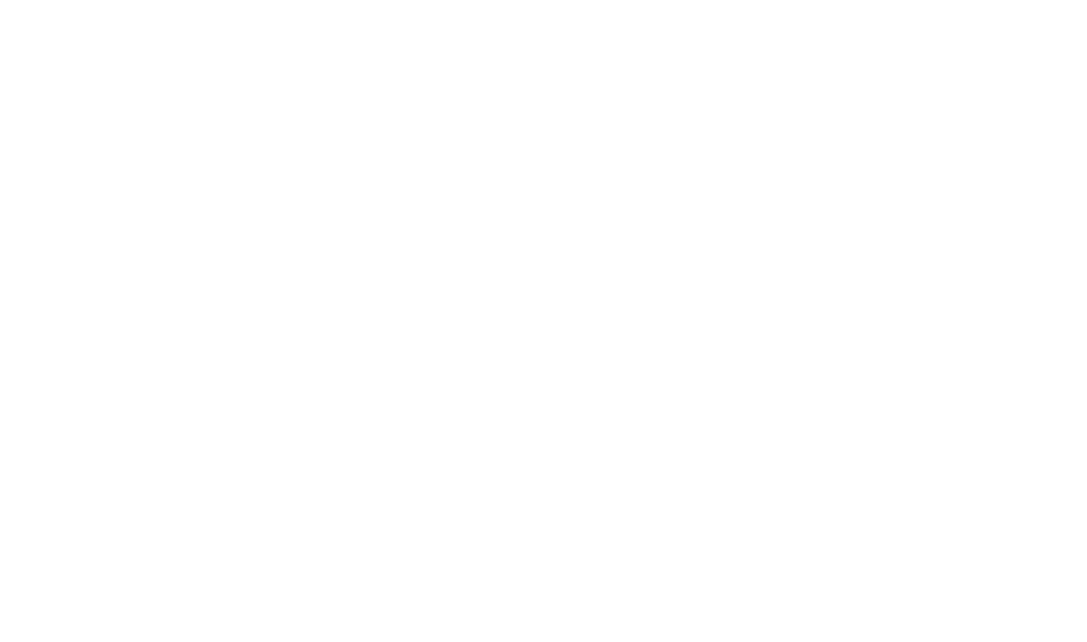
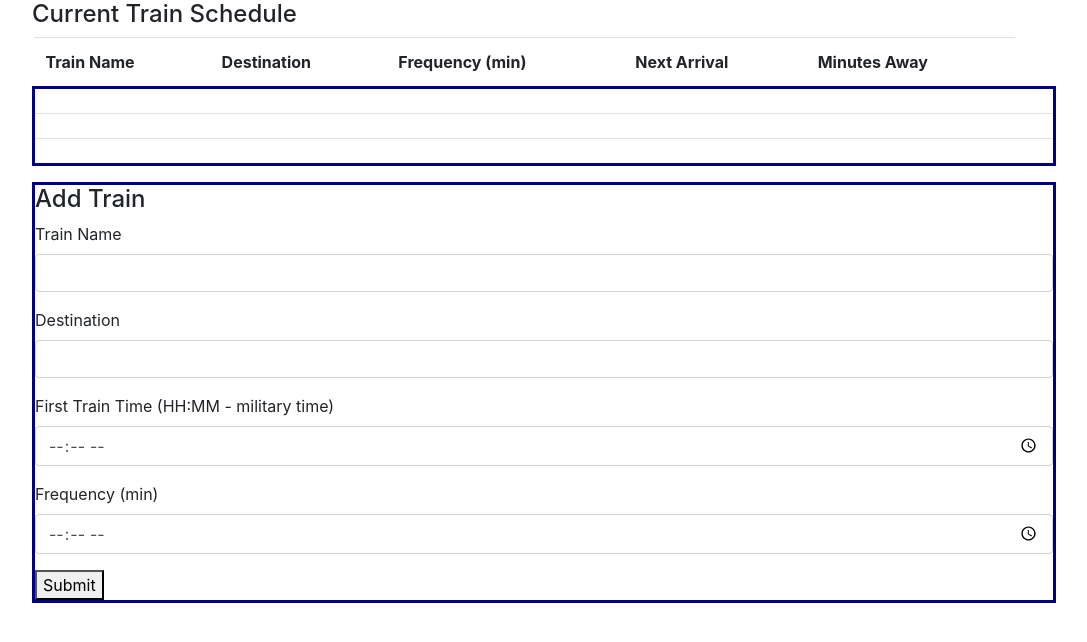
Before and after one commit to DominiqueGriffith/TrainScheduler-, a plain HTML site: page index.html in a window 1280 px wide. Shown: the whole page, without its empty margins (96-1183 px from the left). Drawn offline with nearby package versions, Linux system fonts and the light colour scheme; files that its build step writes are made by us from their sources.

Commit message:
Initialized firebase database and input functionality. Fixed html styling for margins

```diff
--- a/assets/JavaScript/TrainScheduler-.js
+++ b/assets/JavaScript/TrainScheduler-.js
@@ -0,0 +1,26 @@
+var firebaseConfig = {
+    apiKey: "AIzaSyCXZVeG0vdRdxoJkwPvP3HCqSolLUL8DE0",
+    authDomain: "trainscheduler-d563a.firebaseapp.com",
+    databaseURL: "https://trainscheduler-d563a.firebaseio.com",
+    projectId: "trainscheduler-d563a",
+    storageBucket: "trainscheduler-d563a.appspot.com",
+    messagingSenderId: "761784980312",
+    appId: "1:761784980312:web:acdfc72640a195670e8b2d"
+};
+// Initialize Firebase
+firebase.initializeApp(firebaseConfig);
+
+var database = firebase.database();
+
+var trainName = "";
+var destination = "";
+var firstTrainTime = "";
+var frequnecy = "";
+
+$("#tSubmit").on("click", function (event) {
+    event.preventDefault();
+    // Grabbed values from text-boxes
+    trainName = $("train-name").val().trim();
+    destination = $("#destination").val().trim();
+    firstTrainTime = $("#first-train").val().trim();
+    frequnecy = $("#frequency").val().trim();
--- a/assets/css/style.css
+++ b/assets/css/style.css
@@ -0,0 +1,17 @@
+
+
+body{
+    margin-left: 10%;
+    margin-right: 10%;
+
+}
+
+
+
+tbody{
+    border: solid, navy;
+}
+
+form{
+    border: solid, navy;
+}
--- a/index.html
+++ b/index.html
@@ -1,24 +1,96 @@
 <!DOCTYPE html>
 <html lang="en">
+
 <head>
     <meta charset="UTF-8">
     <meta name="viewport" content="width=device-width, initial-scale=1.0">
     <title>Train Scheduler</title>
-    <link rel="stylesheet" href="https://maxcdn.bootstrapcdn.com/bootstrap/4.0.0/css/bootstrap.min.css"></link>
-    <link rel="stylesheet" href="style.css"></link>
+    <link rel="stylesheet" href="https://maxcdn.bootstrapcdn.com/bootstrap/4.0.0/css/bootstrap.min.css">
+    </link>
+    <link rel="stylesheet" href="assets/css/style.css">
+    </link>
+    <!-- Firebase References -->
+    <script src="https://www.gstatic.com/firebasejs/7.14.5/firebase-app.js"></script>
 
 </head>
+
 <body>
 
     <!-- Pseudo code -->
     <!-- -Create HTML components. Create train schedule holder and create input to add train with all necessary information -->
     <!-- Create firebase that holds train infomration ensuring that the data is being held -->
-<!-- Use moment JS to convert the time using frequenc and next arrival to minutes away using the right formula/code set up to calculate -->
+    <!-- Use moment JS to convert the time using frequenc and next arrival to minutes away using the right formula/code set up to calculate -->
 
-<!-- jquery -->
+    <table class="table">
+        <thead>
+            <h4>Current Train Schedule</h4>
+            <tr>
+                <th scope="col">Train Name</th>
+                <th scope="col">Destination</th>
+                <th scope="col">Frequency (min)</th>
+                <th scope="col">Next Arrival</th>
+                <th scope="col">Minutes Away</th>
+            </tr>
+        </thead>
+        <tbody>
+            <tr>
+                <th scope="row"></th>
+                <td></td>
+                <td></td>
+                <td></td>
+                <td></td>
+                <td></td>
+            </tr>
+            <tr>
+                <th scope="row"></th>
+                <td></td>
+                <td></td>
+                <td></td>
+                <td></td>
+                <td></td>
+            </tr>
+            <tr>
+                <th scope="row"></th>
+                <td></td>
+                <td></td>
+                <td></td>
+                <td></td>
+                <td></td>
+            </tr>
+
+        </tbody>
+    </table>
+
+
+
+    <form>
+        <h4>Add Train</h4>
+        <div class="form-group">
+            <label>Train Name</label>
+            <input id="train-name" type="name" class="form-control">
+
+            <!-- <small id="emailHelp" class="form-text text-muted"></small> -->
+        </div>
+        <div class="form-group">
+            <label>Destination</label>
+            <input id="destination" type="name" class="form-control">
+        </div>
+        <div class="form-group">
+            <label>First Train Time (HH:MM - military time)</label>
+            <input id="first-train" type="time" class="form-control">
+        </div>
+        <div class="form-group">
+            <label>Frequency (min)</label>
+            <input id="frequency" type="time" class="form-control">
+        </div>
+        <button id="tSubmit">Submit</button>
+    </form>
+
+    <!-- jquery -->
     <script src="https://cdnjs.cloudflare.com/ajax/libs/jquery/3.2.1/jquery.min.js"></script>
 
- <!-- JavaScript    -->
- <script src="assets/JavaScript/TrainScheduler-.js"></script>
+    <!-- JavaScript    -->
+    <script src="assets/JavaScript/TrainScheduler-.js"></script>
 </body>
+
 </html>
```
